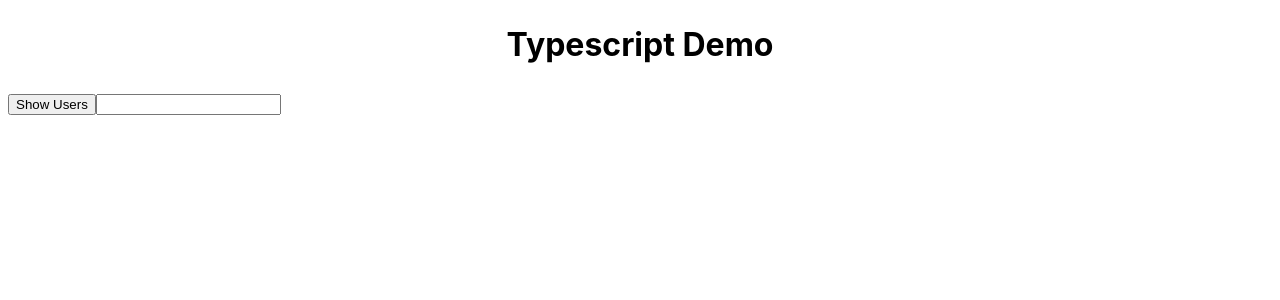
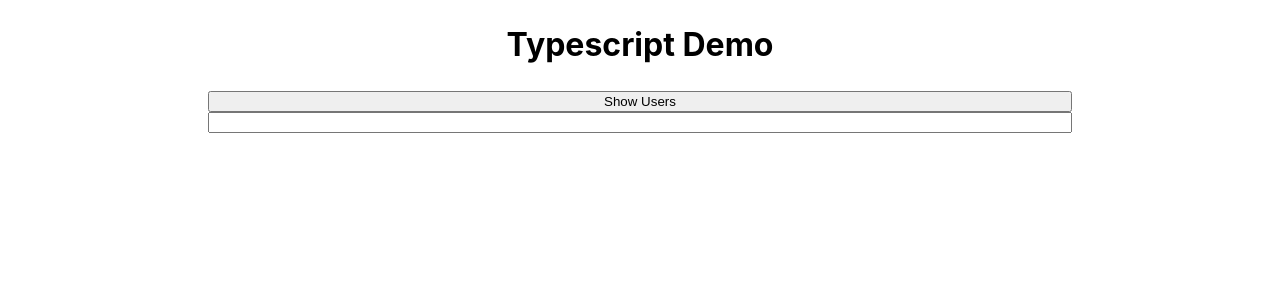
Before and after one commit to ValentinaValverde/typescript_tut, a React (Vite) app: page / in a window 1280 px wide. Shown: the top 300 px of the page. Built offline with nearby package versions, Linux system fonts and the light colour scheme.

Commit message:
Simple styling.

```diff
--- a/src/App.tsx
+++ b/src/App.tsx
@@ -30,10 +30,12 @@ const App: FC<AppProps> = ({ title }) => {
   return (
     <div>
       <h1>{title}</h1>
-      <button onClick={handleClick}>Show Users</button>
-      <input type="text" onChange={handleChange} />
-      <p>{username}</p>
-      {loading && <p>Loading...</p>}
+      <div className="div">
+        <button onClick={handleClick}>Show Users</button>
+        <input type="text" onChange={handleChange} />
+        <p>{username}</p>
+        {loading && <p>Loading...</p>}
+      </div>
       <ul>
         {users.map(({ login, name, email }) => {
           return (
--- a/src/index.css
+++ b/src/index.css
@@ -13,3 +13,10 @@
 h1 {
   text-align: center;
 }
+
+.div {
+  margin-left: 200px;
+  margin-right: 200px;
+  display: flex;
+  flex-direction: column;
+}
```
